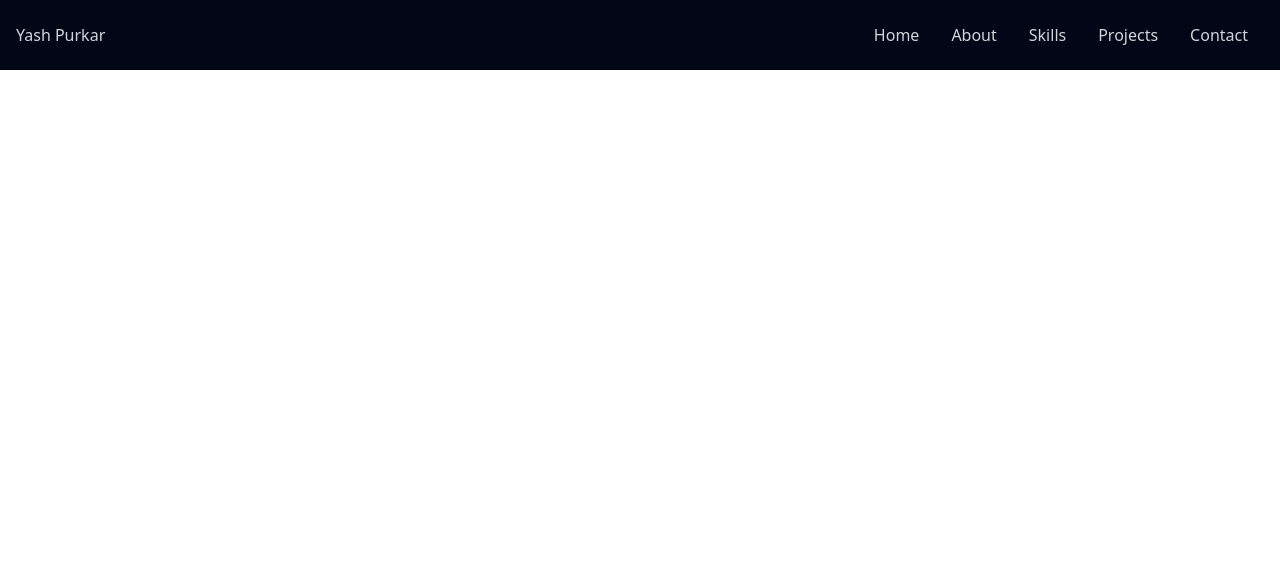
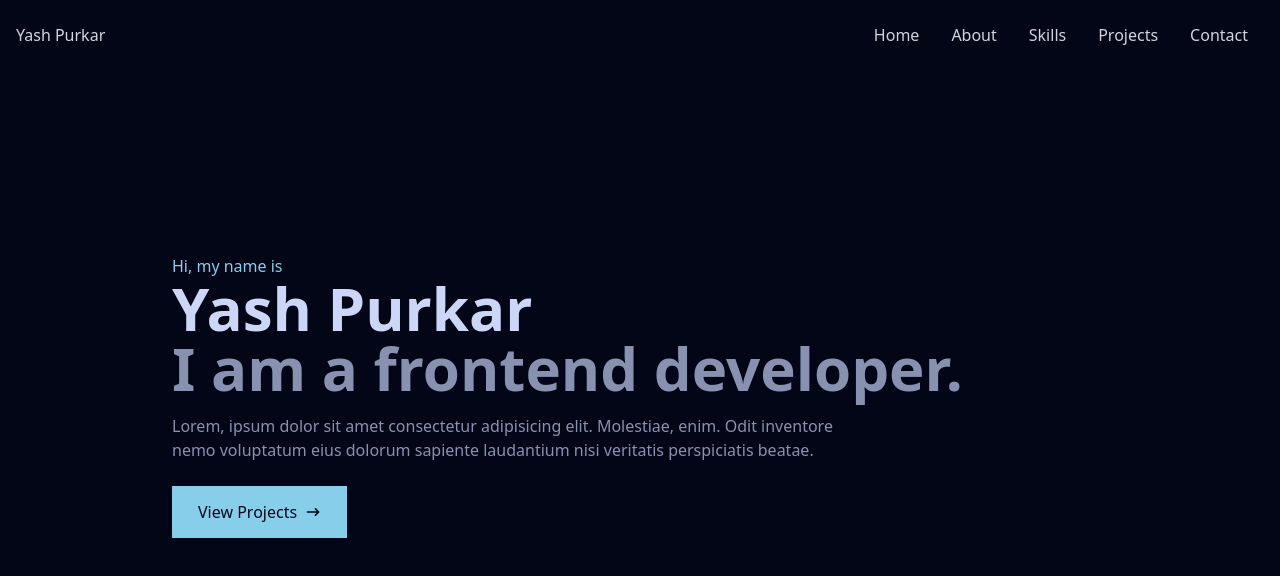
Before and after one commit to yash-purkar/react-portfolio, a React (Create React App) app: page / in a window 1280 px wide. Shown: the top 576 px of the page. Built offline with nearby package versions, Linux system fonts and the light colour scheme.

Commit message:
feat: home page

```diff
--- a/src/App.js
+++ b/src/App.js
@@ -1,3 +1,4 @@
+import { Home } from "./Components/Home";
 import { Navbar } from "./Components/Navbar";
 
 
@@ -5,6 +6,7 @@ function App() {
   return (
     <div className="App">
       <Navbar />
+      <Home />
     </div>
   );
 }
--- /dev/null
+++ b/src/Components/Home.js
@@ -0,0 +1,20 @@
+import React from 'react'
+import { HiArrowNarrowRight } from 'react-icons/hi'
+
+export const Home = () => {
+  return (
+    <div className='w-full h-screen bg-slate-950'>
+      <div className='max-w-[1000px] mx-auto px-8  flex flex-col justify-center h-full '>
+        <h1 className='text-[#87CEEB]'>Hi, my name is</h1>
+        <h2 className='text-4xl sm:text-6xl font-bold text-[#ccd6f6]'>Yash Purkar</h2>
+        <h2 className='text-4xl sm:text-6xl font-bold text-[#8892b0]'>I am a frontend developer.</h2>
+        <p className='text-[#8892b0] py-4 max-w-[700px] '>Lorem, ipsum dolor sit amet consectetur adipisicing elit. Molestiae, enim. Odit inventore nemo voluptatum eius dolorum sapiente laudantium nisi veritatis perspiciatis beatae.</p>
+        <div>
+          <button className='group bg-[#87CEEB] border-2  border-[#87CEEB] text-slate-950 px-6 py-3 my-2 flex items-center duration-200'>View Projects
+            <span className='ml-2 group-hover:rotate-90 duration-300'><HiArrowNarrowRight /></span>
+          </button>
+        </div>
+      </div>
+    </div>
+  )
+}
```
Also changed, not shown: src/Components/Navbar.js (line endings or trailing spaces).
